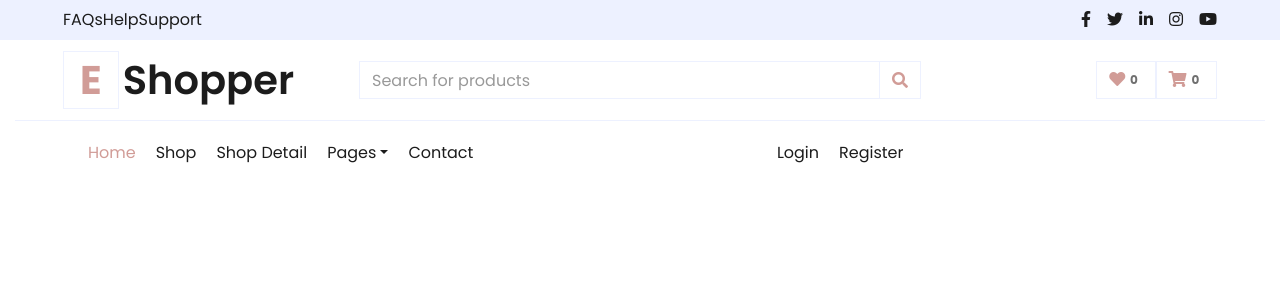
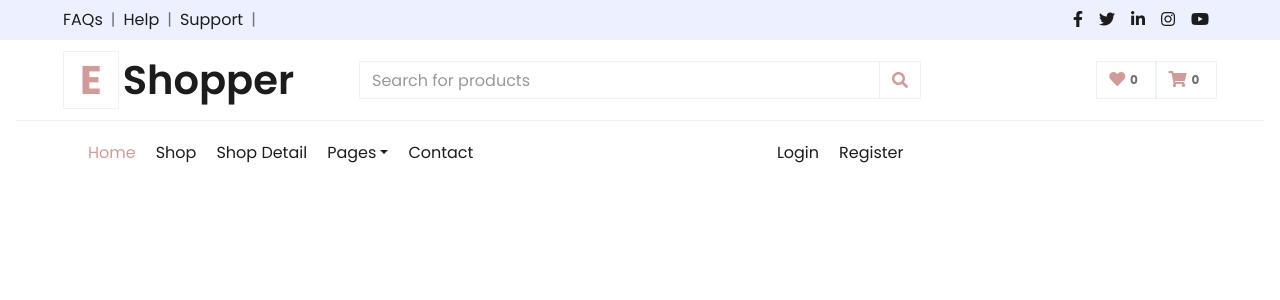
Before and after one commit to akadudeshmukh/mulyankan, a Next.js app in the folder headstart/: page / in a window 1280 px wide. Shown: the top 300 px of the page. Built offline with nearby package versions, Linux system fonts and the light colour scheme.

Commit message:
API data fetching

```diff
--- a/headstart/components/Header/Header.tsx
+++ b/headstart/components/Header/Header.tsx
@@ -17,8 +17,7 @@ const Header = () => {
   //         setNavData(res);
   //       });
   //   }, []);
-
-  useEffect(() => {
+  +useEffect(() => {
     fetch("http://localhost:3000/api/header")
       .then((response) => response.json())
       .then((res) => {
--- a/headstart/components/PageComponents/Topbar.tsx
+++ b/headstart/components/PageComponents/Topbar.tsx
@@ -1,4 +1,5 @@
 import { TopBar } from "@/data/header-data";
+import Link from "next/link";
 
 type TopBarProps = {
   data: TopBar;
@@ -22,9 +23,10 @@ const Topbar = (props: TopBarProps) => {
               Support
             </a> */}
             {props.data.infoLinks.map((info) => (
-              <a className="text-dark" href="">
+              <Link className="text-dark" href="">
                 {info.name}
-              </a>
+                <span className="text-muted px-2">|</span>
+              </Link>
             ))}
           </div>
         </div>
@@ -32,7 +34,7 @@ const Topbar = (props: TopBarProps) => {
         {/* social links */}
         <div className="col-lg-6 text-center text-lg-right">
           <div className="d-inline-flex align-items-center">
-            <a className="text-dark px-2" href="">
+            {/* <a className="text-dark px-2" href="">
               <i className="fab fa-facebook-f"></i>
             </a>
             <a className="text-dark px-2" href="">
@@ -46,7 +48,12 @@ const Topbar = (props: TopBarProps) => {
             </a>
             <a className="text-dark pl-2" href="">
               <i className="fab fa-youtube"></i>
-            </a>
+            </a> */}
+            {props.data.socialLinks.map((link) => (
+              <Link className="text-dark px-2" href="">
+                <i className={link.className}></i>
+              </Link>
+            ))}
           </div>
         </div>
       </div>
--- a/headstart/data/header-data.ts
+++ b/headstart/data/header-data.ts
@@ -12,8 +12,7 @@ export type TopBar = {
 }
 
 
-
-const data: TopBar = {
+export const topBarData: TopBar = {
     "infoLinks": [
         {
             "id": 1,
@@ -56,4 +55,28 @@ const data: TopBar = {
         }
     ]
 }
-export default data;
+
+export const navBarData = {
+    "navLinks": [
+        {
+            "id": 1,
+            "name": "Home",
+            "url": ""
+        },
+        {
+            "id": 2,
+            "name": "Shop",
+            "url": ""
+        },
+        {
+            "id": 3,
+            "name": "Shop Detail",
+            "url": ""
+        },
+        {
+            "id": 4,
+            "name": "Contact",
+            "url": ""
+        }
+    ]
+}
--- a/headstart/pages/api/header.ts
+++ b/headstart/pages/api/header.ts
@@ -1,4 +1,4 @@
-import data from '@/data/header-data';
+import {topBarData} from '@/data/header-data';
 import type { NextApiRequest, NextApiResponse } from 'next';
 import Header from '@/components/Header/Header';
 
@@ -12,7 +12,7 @@ export default async function handler(
     // fetch('http://localhost:3000/jsons/headerData.json');
     // var json = await apiResult.json();
     // console.log(json);
-    res.status(200).json(data);
+    res.status(200).json(topBarData);
 
   }catch(error){
     console.log(error);
```
